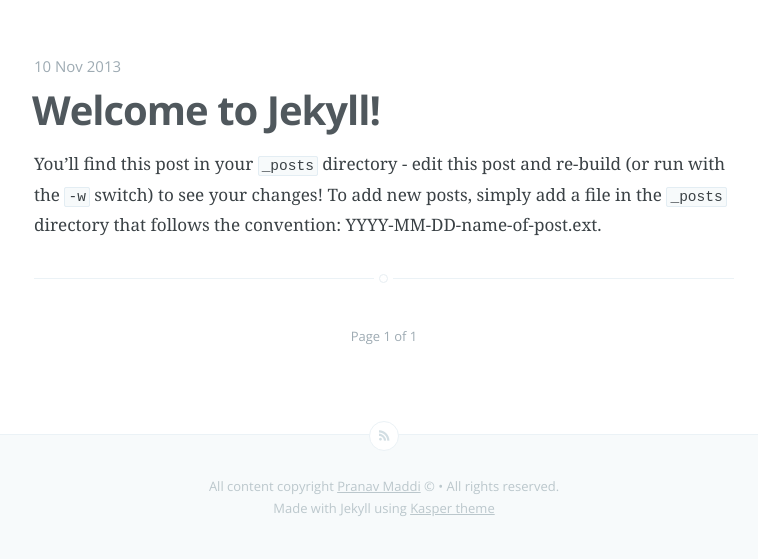
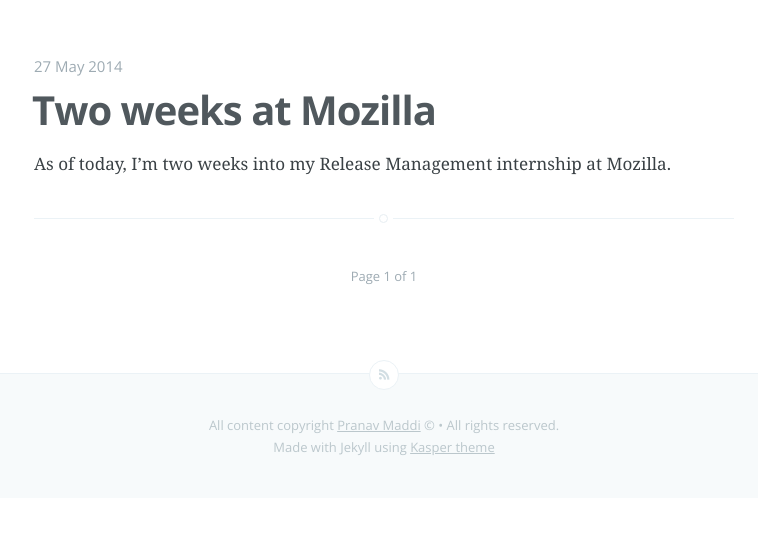
Before and after one commit to pmaddi/pmaddi.github.io, a Jekyll site: the page built from index.html, in a window 1280 px wide. Shown: the part 540-1099 px from the top of the page, without its empty margins (256-1014 px from the left). Built offline with Jekyll 4.4.1, drawn with Linux system fonts in a browser that asks for light colours; Markdown is read by kramdown in place of the engine named in the settings; the list of posts is cut into pages by our own code; after the commit the page ends 1038 px from its top, so only the background shows below that.

Commit message:
moved post

```diff
--- a/_drafts/2014-05-16-first-week-at-mozilla.md
+++ b/_posts/2014-05-27-two-weeks-at-mozilla.md
@@ -1,7 +1,7 @@
 ---
 layout: post
 title:  "Two weeks at Mozilla"
-date:   2014-05-16 10:18:00
+date:   2014-05-27 17:00:00
 categories: mozilla intern
 ---
 As of today, I'm two weeks into my Release Management internship at Mozilla.
```
Also changed, not shown: _drafts/2013-11-10-welcome-to-jekyll.md (renamed from _posts/2013-11-10-welcome-to-jekyll.md), 1 other file.
